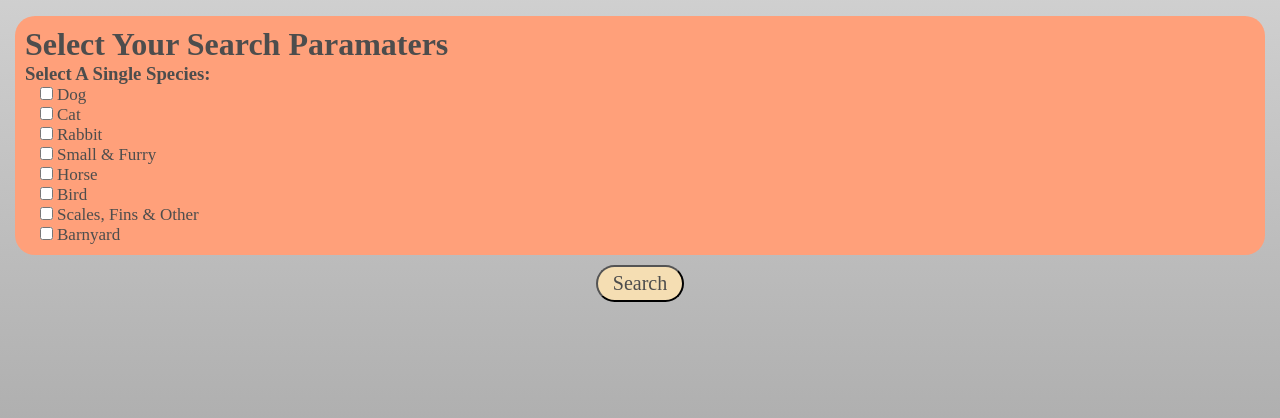
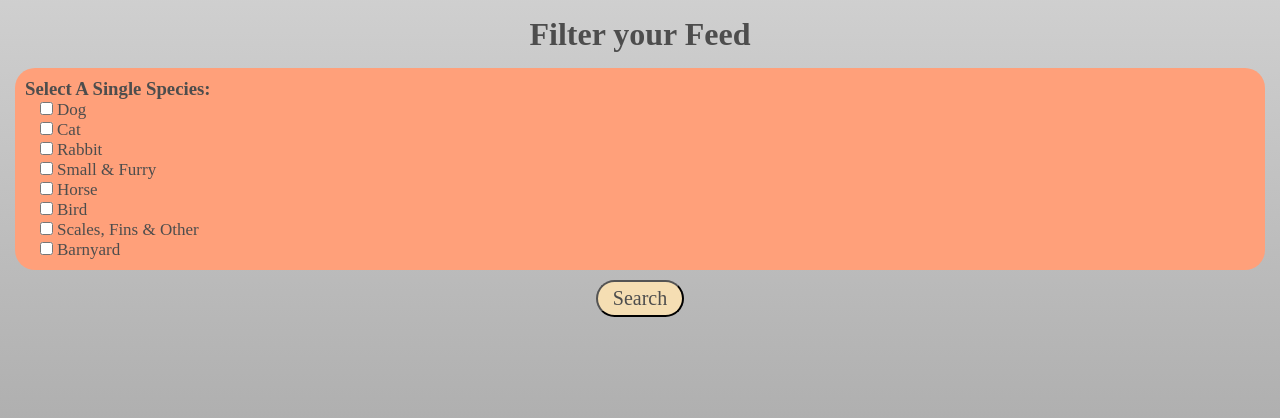
Before and after one commit to JasonToups/forever-homes, a Django app: page /users/feedsearch in a window 1280 px wide. Shown: the part 48-466 px from the top of the page. Run offline with Django 3.2, Linux system fonts and the light colour scheme; some web fonts are replaced.

Commit message:
updates feedsearch with styling

```diff
--- a/main_app/static/css/form.css
+++ b/main_app/static/css/form.css
@@ -16,9 +16,13 @@
   padding-left: 30px;
 }
 
+#search {
+  padding-bottom: 15px;
+  text-align: center;
+}
+
 #search-headline {
-  padding-left: 15px;
-  padding-bottom: 15px;
+  display: inline-block
 }
 
 .checked-boxes {
--- a/main_app/templates/feedsearch.html
+++ b/main_app/templates/feedsearch.html
@@ -3,8 +3,10 @@
 {% block content %}
 	<div id="searchForm" class="container">
 		<form METHOD="GET" action=".">
+			<div id="search">
+				<h1 id="search-headline">Filter your Feed</h1>
+			</div>
 			<div id="searchSpecies" class="input">
-				<h1>Select Your Search Paramaters</h1>
 				<h3>Select A Single Species:</h3>
 				<div class="fields">
 					<input class="checked-box" type="checkbox" name="type1" value="dog">
@@ -25,9 +27,9 @@
 					<label for="type8">Barnyard</label><br>
 				</div>
 			</div>
-			<div id="searchCoats"></div>
-			<div id="searchColors"></div>
-			<div id="searchGenders"></div>
+		<div id="searchCoats"></div>
+		<div id="searchColors"></div>
+		<div id="searchGenders"></div>
 		<div class="button">
 			<input id="submitSearch" class="submit" type="submit" value="Search">
 		</div>
```
